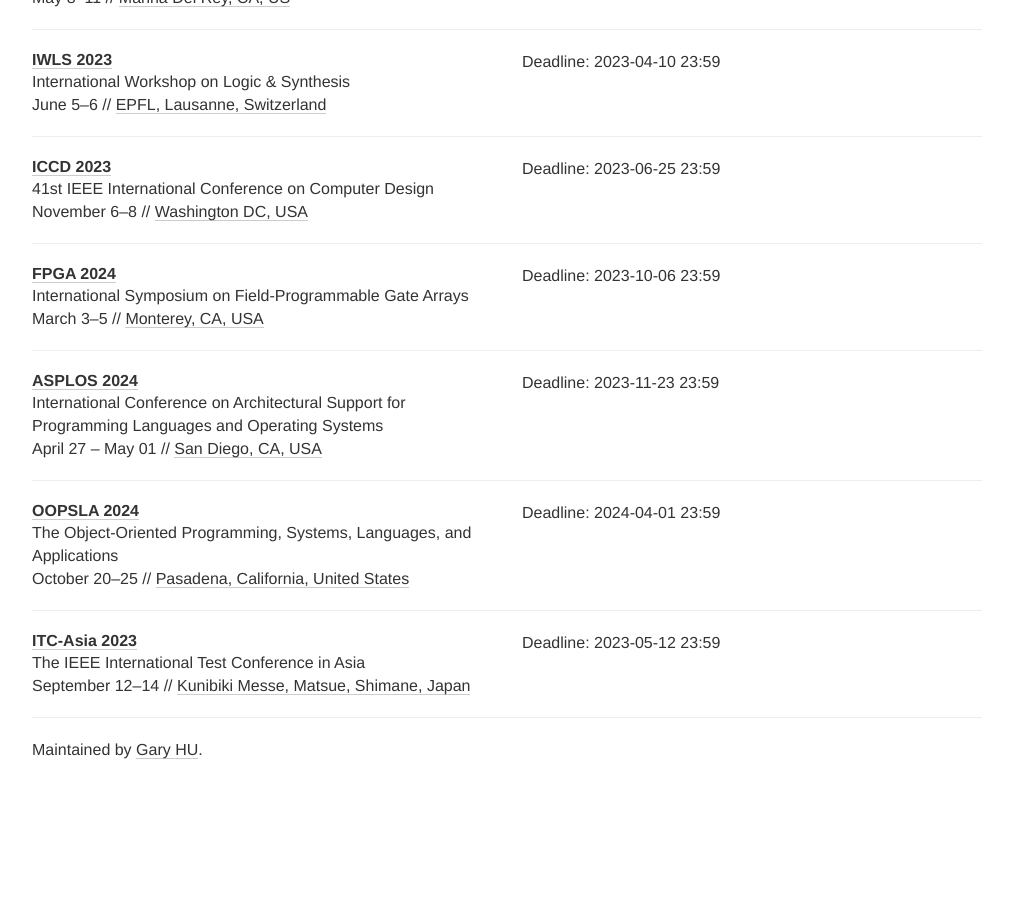
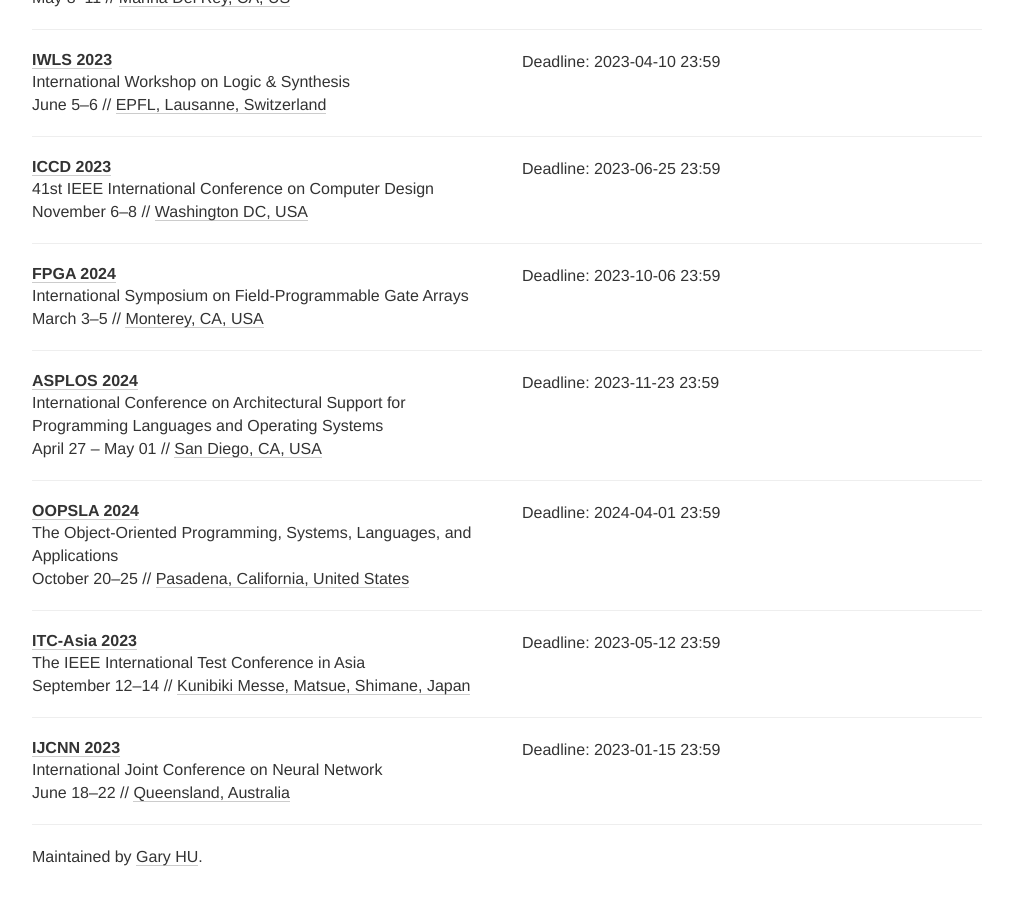
Before and after one commit to Gy-Hu/EDA_FV_conference_deadline, a Jekyll site: the page built from index.html, in a window 1280 px wide and 900 px high, scrolled down 2952 px. Shown: the whole window, without its empty margins (133-1146 px from the left). Built offline with Jekyll 4.4.1, drawn with Linux system fonts in a browser that asks for light colours; nearby versions of some CDN libraries; comment, search, counter and statistics services are not loaded; before the commit the page ends 3745 px from its top, so only the background shows below that.

Commit message:
update IJCNN

```diff
--- a/_data/conferences.yml
+++ b/_data/conferences.yml
@@ -260,3 +260,12 @@
   deadline: ["2023-05-12 23:59"]
   place: Kunibiki Messe, Matsue, Shimane, Japan
   tags: [TES]
+
+- name: IJCNN
+  year: 2023
+  date: June 18-22
+  description: International Joint Conference on Neural Network
+  link: https://2023.ijcnn.org/
+  deadline: ["2023-01-15 23:59"]
+  place: Queensland, Australia
+  tags: [ML]
```
